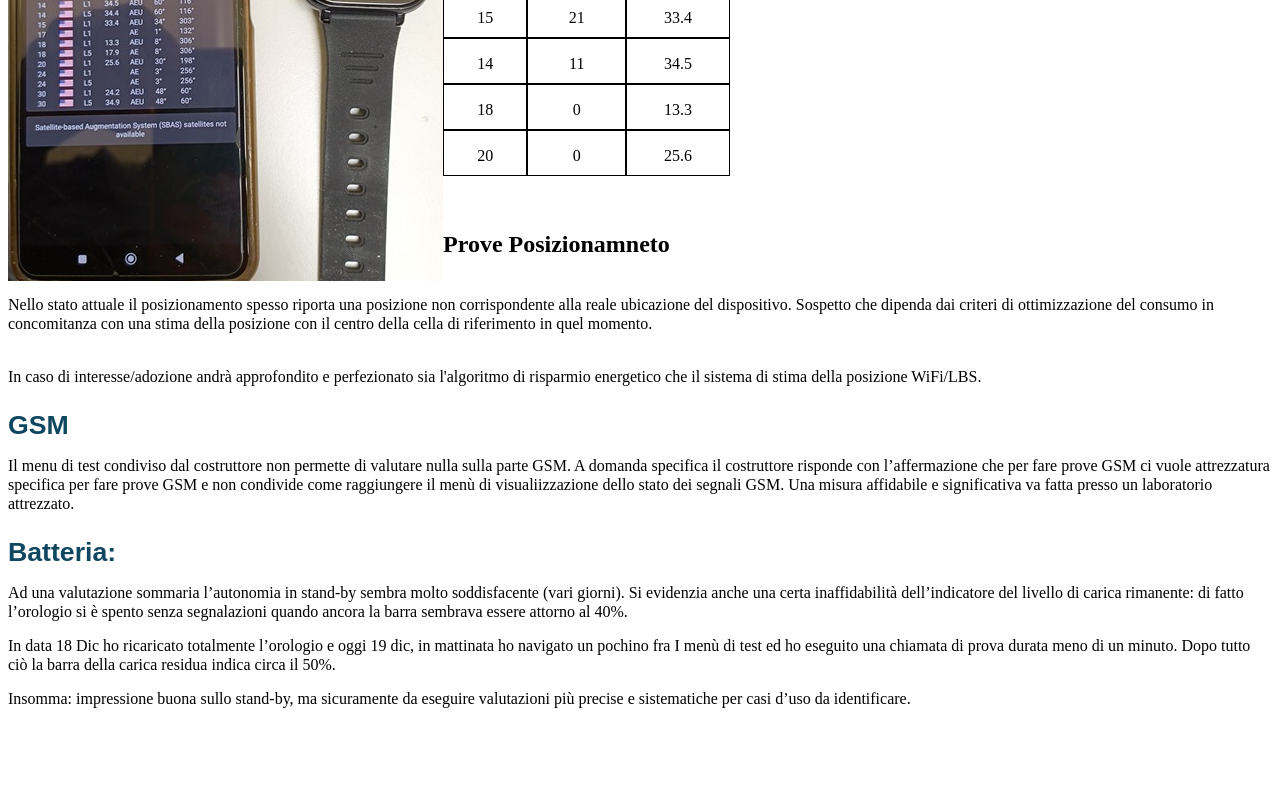
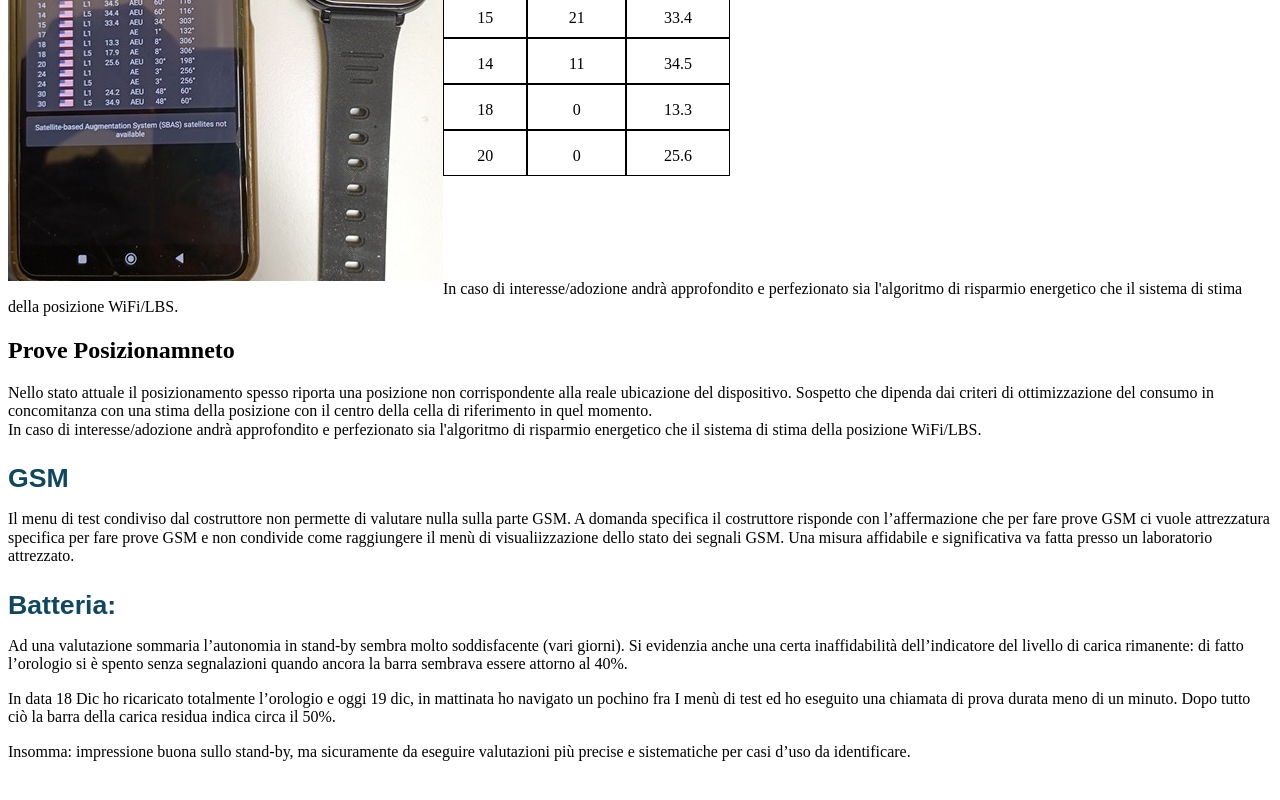
Before and after one commit to ddnthemc/Report_2024_12_20_KL23, a plain HTML site: page index.html in a window 1280 px wide. Shown: the part 1517-2317 px from the top of the page. Drawn offline with Linux system fonts and the light colour scheme.

Commit message:
Update index.html

```diff
--- a/index.html
+++ b/index.html
@@ -213,13 +213,19 @@ e nemmeno per uso in ambiente aperto non isolato.</p>
 <p style="line-height: 116%; margin-bottom: 0in"><br/>
 
 </p>
-	<h2>Prove Posizionamneto</h2>
+
 <p style="line-height: 116%; margin-bottom: 0in"><br/>
-Nello stato attuale il posizionamento spesso riporta una posizione non corrispondente alla reale ubicazione del dispositivo. Sospetto che dipenda dai criteri di ottimizzazione del consumo in concomitanza con una stima della posizione con il centro della cella di riferimento in quel momento.
+
 </p>
 <p style="line-height: 116%; margin-bottom: 0in"><br/>
 In caso di interesse/adozione andrà approfondito e perfezionato sia l'algoritmo di risparmio energetico che il sistema di stima della posizione WiFi/LBS.
 </p>
+<h2>Prove Posizionamneto</h2>
+	<p>
+Nello stato attuale il posizionamento spesso riporta una posizione non corrispondente alla reale ubicazione del dispositivo. Sospetto che dipenda dai criteri di ottimizzazione del consumo in concomitanza con una stima della posizione con il centro della cella di riferimento in quel momento.
+		<br>
+		In caso di interesse/adozione andrà approfondito e perfezionato sia l'algoritmo di risparmio energetico che il sistema di stima della posizione WiFi/LBS.
+	</p>
 <h1 class="western">GSM</h1>
 <p style="line-height: 116%; margin-bottom: 0in">Il menu di test
 condiviso dal costruttore non permette di valutare nulla sulla parte
```
